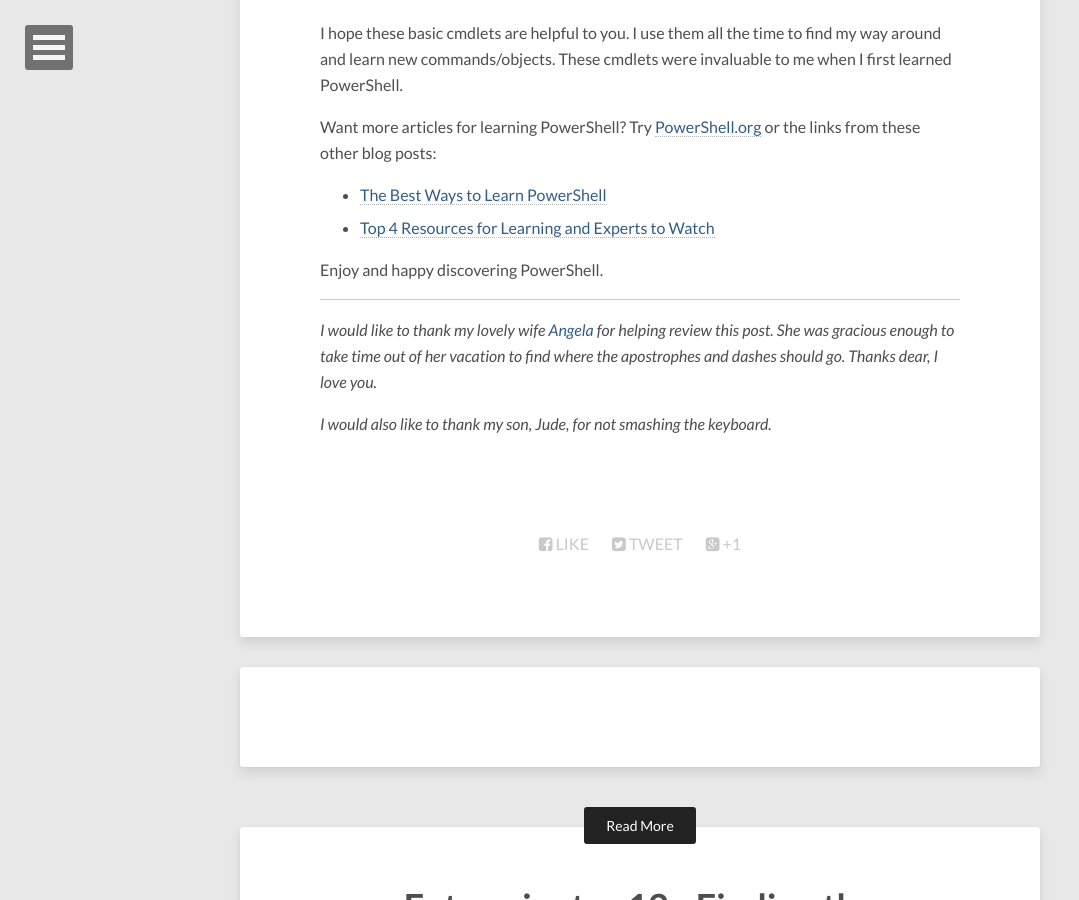
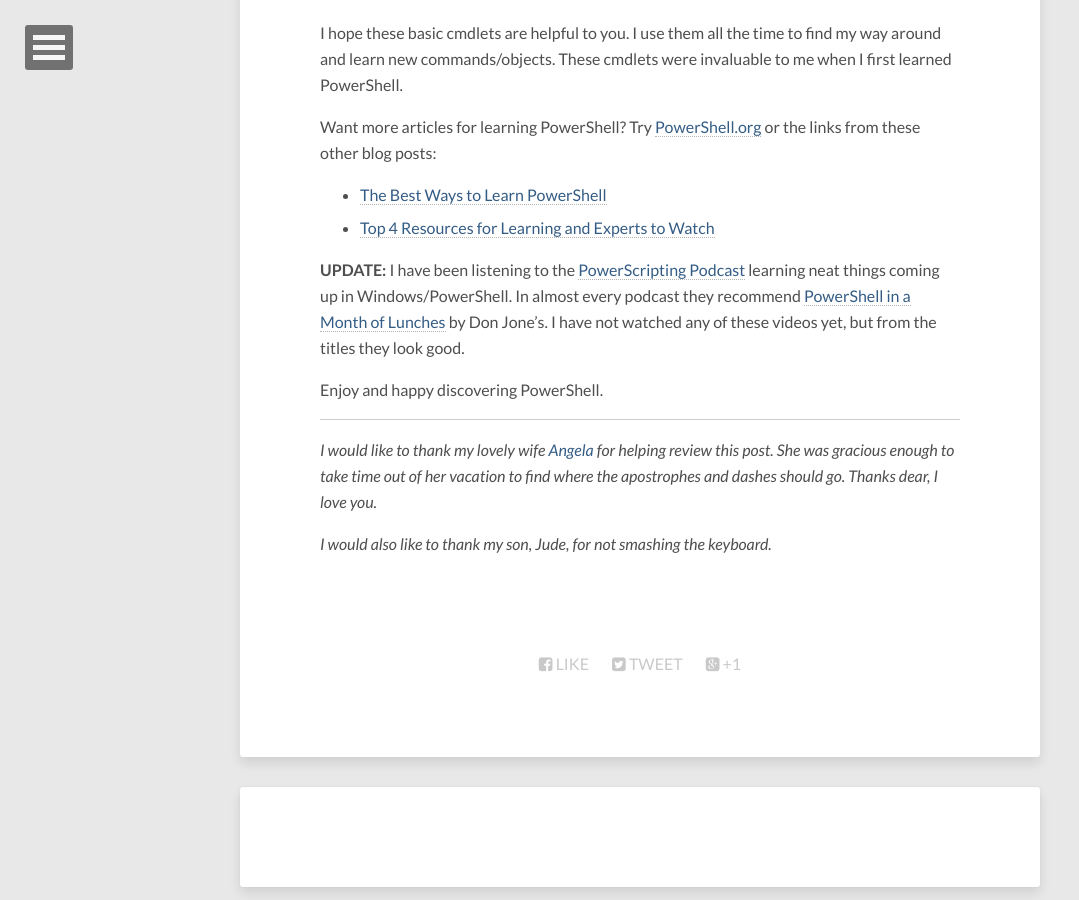
Before and after one commit to smaclell/smaclell.github.io, a Jekyll site: the page built from _posts/2015-07-31-3-cmdlets-to-discover-powershell.md, in a window 1280 px wide and 900 px high, scrolled down 5149 px. Shown: the whole window, without its empty margins (0-1079 px from the left). Built offline with Jekyll 4.4.1, drawn with Linux system fonts in a browser that asks for light colours; nearby versions of some CDN libraries; comment, search, counter and statistics services are not loaded; some of the changed text lies outside the part shown.

Commit message:
Adding more links to the 3 cmd post

```diff
--- a/_posts/2015-07-31-3-cmdlets-to-discover-powershell.md
+++ b/_posts/2015-07-31-3-cmdlets-to-discover-powershell.md
@@ -122,6 +122,11 @@ the links from these other blog posts:
 * [The Best Ways to Learn PowerShell][learn]
 * [Top 4 Resources for Learning and Experts to Watch][resources]
 
+**UPDATE:** I have been listening to the [PowerScripting Podcast][podcast]
+learning neat things coming up in Windows/PowerShell. In almost every podcast
+they recommend [PowerShell in a Month of Lunches][lunches] by Don Jone's. I
+have not watched any of these videos yet, but from the titles they look good.
+
 Enjoy and happy discovering PowerShell.
 
 <hr/>
@@ -139,4 +144,6 @@ the apostrophes and dashes should go. Thanks dear, I love you.*
 [powershell]: http://powershell.org/wp/
 [learn]: http://blogs.technet.com/b/heyscriptingguy/archive/2015/01/04/weekend-scripter-the-best-ways-to-learn-powershell.aspx
 [resources]: https://borntolearn.mslearn.net/b/weblog/archive/2015/04/07/powershell-top-4-resources-for-learning-and-experts-to-watch
+[podcast]: http://powershell.org/wp/powerscripting-podcast/
+[lunches]: https://www.youtube.com/playlist?list=PL6D474E721138865A
 [ange]: http://macangela.tumblr.com
```
